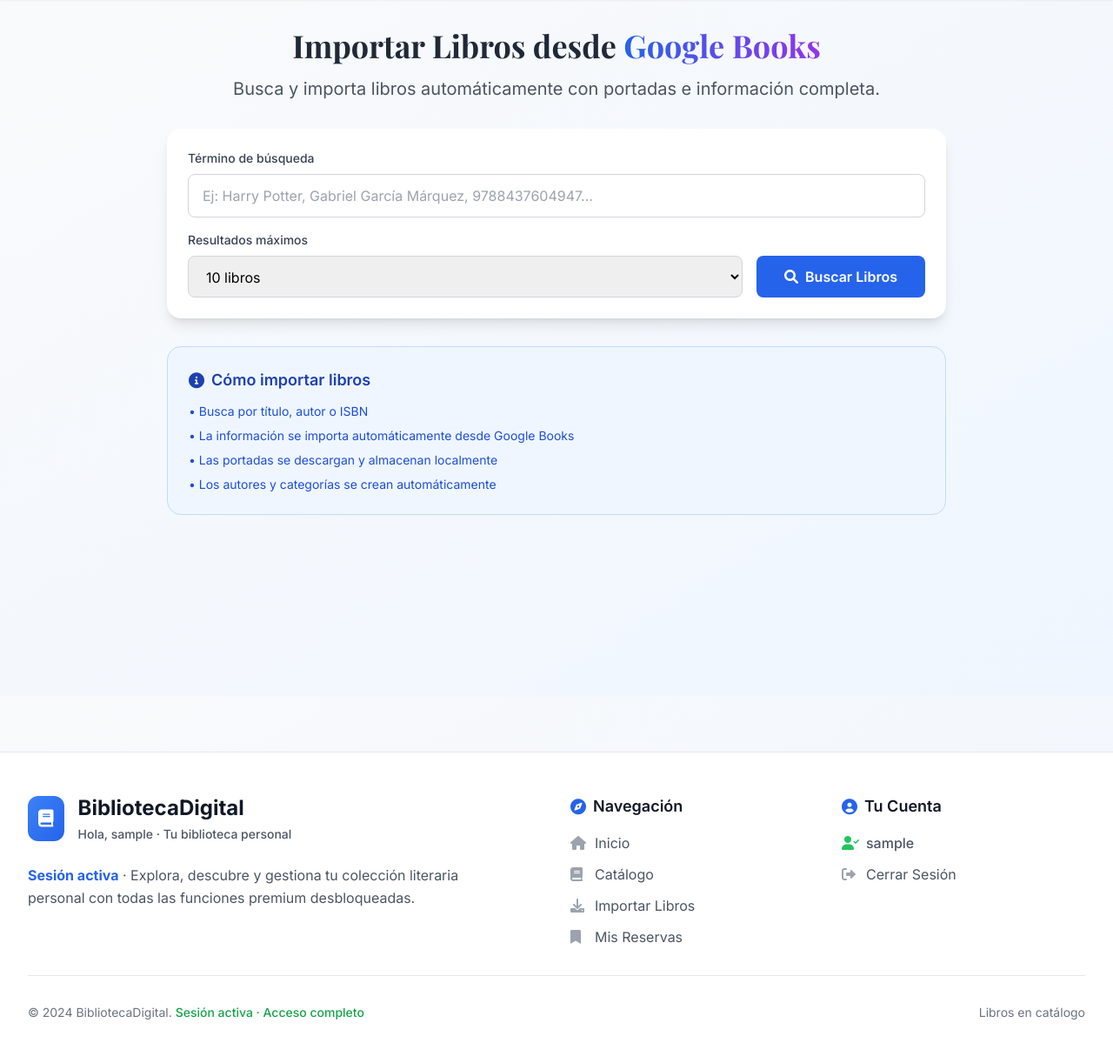
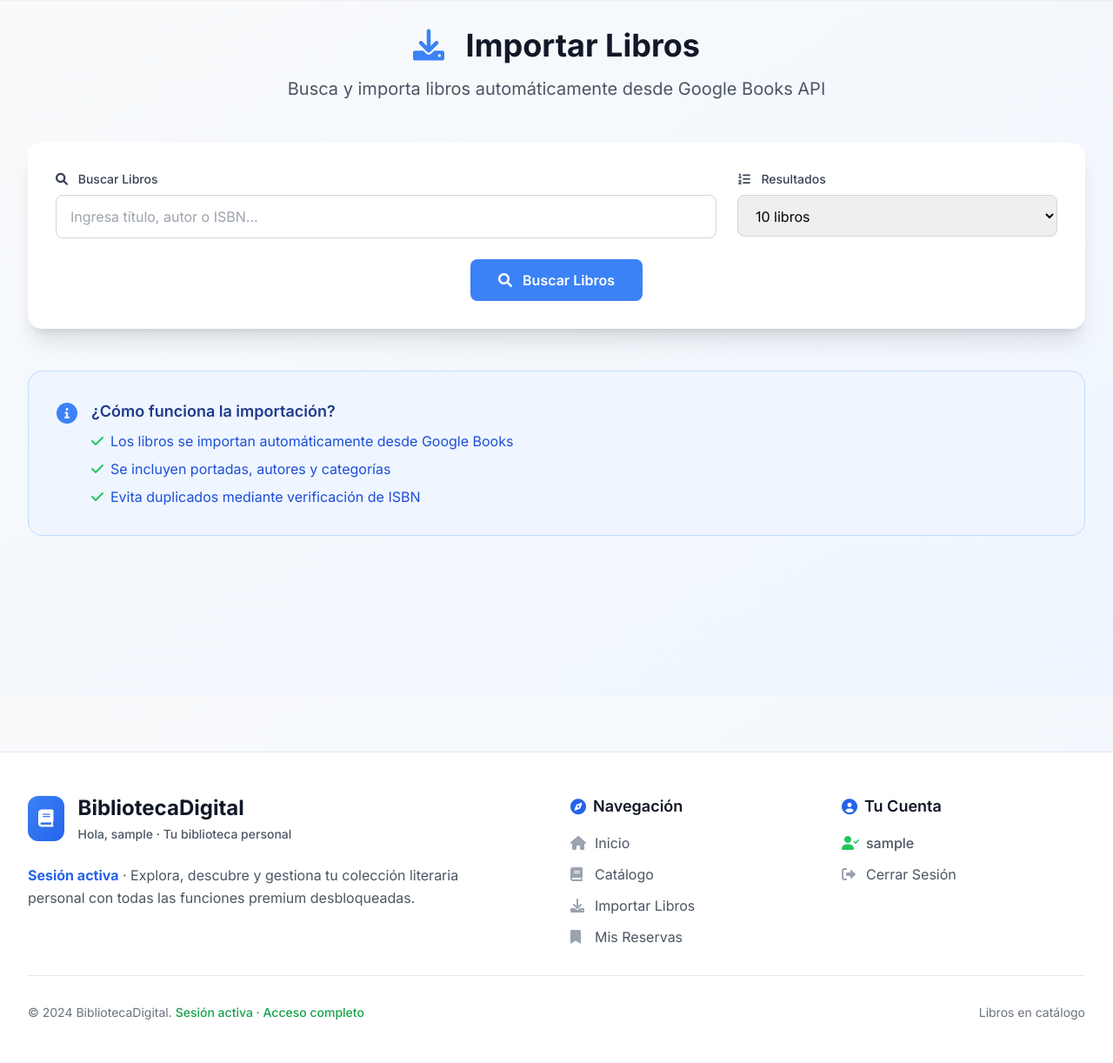
Before and after one commit to MarceloAdan73/biblioteca-django, a Django app: page /importar-libros/ in a window 1280 px wide. Shown: the part 65-1287 px from the top of the page at 87% size. Run offline with Django 5.2, Linux system fonts and the light colour scheme; the visitor is signed in with stand-in values (Sample User, id 1); some libraries are stand-ins or nearby versions.

Commit message:
fix: corregir importación de libros - soporte GET/POST y mejor UI

```diff
--- a/biblioteca/views.py
+++ b/biblioteca/views.py
@@ -24,6 +24,16 @@
 def libro_list(request):
     libros = Libro.objects.all()
     categorias = Categoria.objects.all()
+
+    # Filtrar por categoría si se proporciona
+    categoria_id = request.GET.get('categoria')
+    if categoria_id:
+        libros = libros.filter(categorias__id=categoria_id)
+
+    # Buscar por query si se proporciona
+    query = request.GET.get('q')
+    if query:
+        libros = libros.filter(titulo__icontains=query)
 
     context = {
         'libros': libros,
@@ -57,34 +67,45 @@
 
 @login_required
 def importar_libros(request):
-    if request.method == 'POST':
-        query = request.POST.get('query', '').strip()
-        max_results = int(request.POST.get('max_results', 5))
+    resultados = None
+    query_actual = ""
 
-        if not query:
-            messages.error(request, 'Por favor ingresa un término de búsqueda')
-            return redirect('importar_libros')
+    # Manejar tanto GET como POST
+    if request.method in ['GET', 'POST']:
+        query = request.POST.get('query') or request.GET.get('q', '').strip()
+        max_results = int(request.POST.get('max_results') or request.GET.get('max_results', 5))
+        accion = request.POST.get('accion')
 
-        api = GoogleBooksAPI()
-        resultados = api.buscar_libros(query, max_results)
+        query_actual = query
 
-        if resultados and 'items' in resultados:
-            libros_importados = 0
-            for item in resultados['items'][:max_results]:
-                libro = api.importar_libro_desde_api(item)
-                if libro:
-                    libros_importados += 1
+        if query:
+            api = GoogleBooksAPI()
+            resultados = api.buscar_libros(query, max_results)
 
-            if libros_importados > 0:
-                messages.success(request, f'✅ Se importaron {libros_importados} libros correctamente')
-            else:
-                messages.info(request, 'No se pudieron importar nuevos libros (posiblemente ya existen)')
-        else:
-            messages.warning(request, 'No se encontraron libros con esos criterios')
+            # Si es POST y se solicita importar
+            if request.method == 'POST' and accion == 'importar' and resultados and 'items' in resultados:
+                libros_importados = 0
+                for item in resultados['items'][:max_results]:
+                    libro = api.importar_libro_desde_api(item)
+                    if libro:
+                        libros_importados += 1
 
-        return redirect('libro_list')
+                if libros_importados > 0:
+                    messages.success(request, f'✅ Se importaron {libros_importados} libros correctamente')
+                    return redirect('libro_list')
+                else:
+                    messages.info(request, 'No se pudieron importar nuevos libros (posiblemente ya existen)')
 
-    return render(request, 'biblioteca/importar_libros.html')
+            # Si hay error en la API
+            if 'error' in resultados:
+                messages.error(request, f'Error en la búsqueda: {resultados["error"]}')
+
+    context = {
+        'resultados': resultados,
+        'query_actual': query_actual,
+        'user': request.user,
+    }
+    return render(request, 'biblioteca/importar_libros.html', context)
 
 @login_required
 def reservar_libro(request, id):
--- a/templates/biblioteca/importar_libros.html
+++ b/templates/biblioteca/importar_libros.html
@@ -1,135 +1,170 @@
 {% extends 'base.html' %}
 {% load static %}
 
-{% block title %}Importar Libros - Biblioteca Digital{% endblock %}
-
 {% block content %}
-<div class="min-h-screen bg-gradient-to-br from-gray-50 to-blue-50 dark:bg-gradient-to-br dark:from-gray-900 dark:to-gray-800 py-8 px-4">
-    <div class="max-w-4xl mx-auto">
+<div class="min-h-screen bg-gradient-to-br from-gray-50 to-blue-50 dark:from-gray-900 dark:to-gray-800 py-8">
+    <div class="max-w-7xl mx-auto px-4 sm:px-6 lg:px-8">
         <!-- Header -->
-        <div class="text-center mb-8">
-            <h1 class="text-4xl font-display font-bold text-gray-800 dark:text-white mb-4">
-                Importar Libros desde
-                <span class="bg-gradient-to-r from-blue-600 to-purple-600 bg-clip-text text-transparent">Google Books</span>
+        <div class="text-center mb-12">
+            <h1 class="text-4xl font-bold text-gray-900 dark:text-white mb-4">
+                <i class="fas fa-download mr-4 text-primary-500"></i>
+                Importar Libros
             </h1>
-            <p class="text-xl text-gray-600 dark:text-gray-300 mb-6">
-                Busca y importa libros automáticamente con portadas e información completa.
+            <p class="text-xl text-gray-600 dark:text-gray-300 max-w-2xl mx-auto">
+                Busca y importa libros automáticamente desde Google Books API
             </p>
         </div>
 
         <!-- Search Form -->
-        <div class="bg-white dark:bg-gray-800 rounded-2xl shadow-lg dark:shadow-gray-900/30 p-6 mb-8">
-            <form method="get" class="space-y-4">
-                <div>
-                    <label for="q" class="block text-sm font-medium text-gray-700 dark:text-gray-300 mb-2">
-                        Término de búsqueda
+        <div class="bg-white dark:bg-gray-800 rounded-2xl shadow-xl p-8 mb-8">
+            <form method="get" class="space-y-6">
+                <div class="grid grid-cols-1 md:grid-cols-3 gap-6">
+                    <div class="md:col-span-2">
+                        <label for="query" class="block text-sm font-medium text-gray-700 dark:text-gray-300 mb-2">
+                            <i class="fas fa-search mr-2"></i>
+                            Buscar Libros
                         </label>
-                    <input type="text" name="q" id="q" value="{{ query }}"
-                           class="w-full px-4 py-3 border border-gray-300 dark:border-gray-600 rounded-lg focus:ring-2 focus:ring-primary-500 focus:border-primary-500 dark:bg-gray-700 dark:text-white"
-                           placeholder="Ej: Harry Potter, Gabriel García Márquez, 9788437604947..."
-                           required>
+                        <input
+                            type="text"
+                            id="query"
+                            name="q"
+                            value="{{ query_actual }}"
+                            placeholder="Ingresa título, autor o ISBN..."
+                            class="w-full px-4 py-3 border border-gray-300 dark:border-gray-600 rounded-lg focus:ring-2 focus:ring-primary-500 focus:border-transparent dark:bg-gray-700 dark:text-white"
+                            required
+                        >
                     </div>
 
-                <div class="flex flex-col sm:flex-row gap-4">
-                    <div class="flex-1">
+                    <div>
                         <label for="max_results" class="block text-sm font-medium text-gray-700 dark:text-gray-300 mb-2">
-                            Resultados máximos
+                            <i class="fas fa-list-ol mr-2"></i>
+                            Resultados
                         </label>
-                        <select name="max_results" id="max_results"
-                                class="w-full px-4 py-3 border border-gray-300 dark:border-gray-600 rounded-lg focus:ring-2 focus:ring-primary-500 focus:border-primary-500 dark:bg-gray-700 dark:text-white">
-                            <option value="10" {% if max_results == 10 %}selected{% endif %}>10 libros</option>
-                            <option value="20" {% if max_results == 20 %}selected{% endif %}>20 libros</option>
-                            <option value="40" {% if max_results == 40 %}selected{% endif %}>40 libros</option>
+                        <select
+                            id="max_results"
+                            name="max_results"
+                            class="w-full px-4 py-3 border border-gray-300 dark:border-gray-600 rounded-lg focus:ring-2 focus:ring-primary-500 focus:border-transparent dark:bg-gray-700 dark:text-white"
+                        >
+                            <option value="5">5 libros</option>
+                            <option value="10" selected>10 libros</option>
+                            <option value="15">15 libros</option>
+                            <option value="20">20 libros</option>
                         </select>
                     </div>
+                </div>
 
-                    <div class="flex items-end">
-                        <button type="submit"
-                                class="w-full bg-primary-600 hover:bg-primary-700 text-white px-8 py-3 rounded-lg font-semibold transition duration-200 flex items-center justify-center space-x-2">
+                <div class="flex justify-center">
+                    <button
+                        type="submit"
+                        class="bg-primary-500 hover:bg-primary-600 text-white px-8 py-3 rounded-lg font-semibold transition-all duration-300 transform hover:scale-105 flex items-center space-x-3"
+                    >
                         <i class="fas fa-search"></i>
                         <span>Buscar Libros</span>
                     </button>
                 </div>
-                </div>
             </form>
         </div>
 
-        <!-- Results -->
-        {% if query %}
-        <div class="bg-white dark:bg-gray-800 rounded-2xl shadow-lg dark:shadow-gray-900/30 p-6">
-            <h2 class="text-2xl font-display font-bold text-gray-800 dark:text-white mb-6">
-                Resultados para "{{ query }}"
+        <!-- Results Section -->
+        {% if resultados %}
+            <div class="bg-white dark:bg-gray-800 rounded-2xl shadow-xl p-8">
+                <div class="flex justify-between items-center mb-6">
+                    <h2 class="text-2xl font-bold text-gray-900 dark:text-white">
+                        <i class="fas fa-books mr-3 text-primary-500"></i>
+                        Resultados de "{{ query_actual }}"
                     </h2>
+                    <span class="bg-primary-100 dark:bg-primary-900 text-primary-800 dark:text-primary-200 px-3 py-1 rounded-full text-sm font-medium">
+                        {{ resultados.items|length }} libros encontrados
+                    </span>
+                </div>
 
-            {% if libros %}
-            <div class="space-y-6">
-                {% for libro in libros %}
-                <div class="border border-gray-200 dark:border-gray-700 rounded-lg p-4 hover:shadow-md dark:hover:shadow-gray-900/50 transition duration-200">
-                    <div class="flex flex-col md:flex-row gap-4">
+                {% if resultados.items %}
+                    <form method="post" class="space-y-6">
+                        {% csrf_token %}
+                        <input type="hidden" name="query" value="{{ query_actual }}">
+                        <input type="hidden" name="max_results" value="{{ request.GET.max_results|default:'10' }}">
+
+                        <div class="grid grid-cols-1 md:grid-cols-2 lg:grid-cols-3 gap-6 mb-8">
+                            {% for item in resultados.items %}
+                                {% with volume_info=item.volumeInfo %}
+                                <div class="bg-gray-50 dark:bg-gray-700 rounded-xl p-6 border-2 border-transparent hover:border-primary-300 transition-all duration-300">
+                                    <div class="flex space-x-4">
                                         <!-- Book Cover -->
                                         <div class="flex-shrink-0">
-                            {% if libro.portada %}
-                                <img src="{{ libro.portada }}" alt="{{ libro.titulo }}"
-                                     class="w-24 h-32 object-cover rounded-lg shadow-md">
+                                            {% if volume_info.imageLinks and volume_info.imageLinks.thumbnail %}
+                                                <img
+                                                    src="{{ volume_info.imageLinks.thumbnail }}"
+                                                    alt="{{ volume_info.title }}"
+                                                    class="w-20 h-28 object-cover rounded-lg shadow-md"
+                                                >
                                             {% else %}
-                                <div class="w-24 h-32 bg-gray-200 dark:bg-gray-700 rounded-lg flex items-center justify-center">
-                                    <i class="fas fa-book text-gray-400 dark:text-gray-500 text-2xl"></i>
+                                                <div class="w-20 h-28 bg-gray-200 dark:bg-gray-600 rounded-lg flex items-center justify-center">
+                                                    <i class="fas fa-book text-gray-400 text-2xl"></i>
                                                 </div>
                                             {% endif %}
                                         </div>
 
                                         <!-- Book Info -->
-                        <div class="flex-1">
-                            <h3 class="text-lg font-semibold text-gray-800 dark:text-white mb-2">
-                                {{ libro.titulo }}
+                                        <div class="flex-1 min-w-0">
+                                            <h3 class="font-semibold text-gray-900 dark:text-white text-lg mb-2 line-clamp-2">
+                                                {{ volume_info.title }}
                                             </h3>
 
-                            <p class="text-gray-600 dark:text-gray-400 mb-2">
-                                <strong>Autores:</strong>
-                                {{ libro.autores|join:", "|default:"Desconocido" }}
-                            </p>
-
-                            {% if libro.descripcion %}
-                            <p class="text-gray-600 dark:text-gray-400 text-sm mb-3 line-clamp-2">
-                                {{ libro.descripcion }}
+                                            {% if volume_info.authors %}
+                                                <p class="text-sm text-gray-600 dark:text-gray-400 mb-1">
+                                                    <i class="fas fa-user-edit mr-1"></i>
+                                                    {{ volume_info.authors|join:", "|truncatewords:3 }}
                                                 </p>
                                             {% endif %}
 
-                            <div class="flex flex-wrap gap-2 mb-3">
-                                {% if libro.isbn %}
-                                <span class="inline-flex items-center px-2.5 py-0.5 rounded-full text-xs font-medium bg-blue-100 text-blue-800 dark:bg-blue-900 dark:text-blue-200">
-                                    ISBN: {{ libro.isbn }}
-                                </span>
+                                            {% if volume_info.publishedDate %}
+                                                <p class="text-xs text-gray-500 dark:text-gray-500 mb-2">
+                                                    <i class="fas fa-calendar mr-1"></i>
+                                                    {{ volume_info.publishedDate|slice:":4" }}
+                                                </p>
                                             {% endif %}
 
-                                {% if libro.fecha_publicacion %}
-                                <span class="inline-flex items-center px-2.5 py-0.5 rounded-full text-xs font-medium bg-green-100 text-green-800 dark:bg-green-900 dark:text-green-200">
-                                    {{ libro.fecha_publicacion }}
+                                            {% if volume_info.categories %}
+                                                <div class="flex flex-wrap gap-1 mb-3">
+                                                    {% for category in volume_info.categories|slice:":2" %}
+                                                        <span class="bg-blue-100 dark:bg-blue-900 text-blue-800 dark:text-blue-200 px-2 py-1 rounded text-xs">
+                                                            {{ category }}
                                                         </span>
+                                                    {% endfor %}
+                                                </div>
                                             {% endif %}
-                            </div>
 
-                            <form method="post" class="inline">
-                                {% csrf_token %}
-                                <input type="hidden" name="libro_data" value="{{ libro|safe }}">
-                                <button type="submit"
-                                        class="bg-green-600 hover:bg-green-700 text-white px-4 py-2 rounded-lg text-sm font-medium transition duration-200 flex items-center space-x-2">
-                                    <i class="fas fa-download"></i>
-                                    <span>Importar a Biblioteca</span>
-                                </button>
-                            </form>
+                                            <input type="checkbox" name="libros_seleccionados" value="{{ forloop.counter0 }}" class="hidden" checked>
                                         </div>
                                     </div>
                                 </div>
+                                {% endwith %}
                             {% endfor %}
                         </div>
+
+                        <!-- Import Button -->
+                        <div class="text-center">
+                            <button
+                                type="submit"
+                                name="accion"
+                                value="importar"
+                                class="bg-green-500 hover:bg-green-600 text-white px-8 py-4 rounded-lg font-semibold transition-all duration-300 transform hover:scale-105 flex items-center space-x-3 mx-auto"
+                            >
+                                <i class="fas fa-download"></i>
+                                <span>Importar {{ resultados.items|length }} Libros</span>
+                            </button>
+                            <p class="text-sm text-gray-500 dark:text-gray-400 mt-3">
+                                Se importarán automáticamente todos los libros mostrados
+                            </p>
+                        </div>
+                    </form>
                 {% else %}
-            <div class="text-center py-8">
-                <i class="fas fa-search text-4xl text-gray-300 dark:text-gray-600 mb-4"></i>
-                <h3 class="text-xl font-semibold text-gray-600 dark:text-gray-400 mb-2">
+                    <div class="text-center py-12">
+                        <i class="fas fa-search text-6xl text-gray-300 dark:text-gray-600 mb-4"></i>
+                        <h3 class="text-xl font-semibold text-gray-500 dark:text-gray-400 mb-2">
                             No se encontraron libros
                         </h3>
-                <p class="text-gray-500 dark:text-gray-500">
+                        <p class="text-gray-400 dark:text-gray-500">
                             Intenta con otros términos de búsqueda
                         </p>
                     </div>
@@ -137,19 +172,42 @@
             </div>
         {% endif %}
 
-        <!-- Instructions -->
-        <div class="mt-8 bg-blue-50 dark:bg-blue-900/20 border border-blue-200 dark:border-blue-800 rounded-2xl p-6">
-            <h3 class="text-lg font-semibold text-blue-800 dark:text-blue-300 mb-3 flex items-center">
-                <i class="fas fa-info-circle mr-2"></i>
-                Cómo importar libros
+        <!-- Info Section -->
+        <div class="mt-12 bg-blue-50 dark:bg-blue-900/20 rounded-2xl p-8 border border-blue-200 dark:border-blue-800">
+            <div class="flex items-start space-x-4">
+                <div class="flex-shrink-0">
+                    <i class="fas fa-info-circle text-2xl text-blue-500"></i>
+                </div>
+                <div>
+                    <h3 class="text-lg font-semibold text-blue-900 dark:text-blue-100 mb-2">
+                        ¿Cómo funciona la importación?
                     </h3>
-            <ul class="text-blue-700 dark:text-blue-400 space-y-2 text-sm">
-                <li>• Busca por título, autor o ISBN</li>
-                <li>• La información se importa automáticamente desde Google Books</li>
-                <li>• Las portadas se descargan y almacenan localmente</li>
-                <li>• Los autores y categorías se crean automáticamente</li>
+                    <ul class="text-blue-700 dark:text-blue-300 space-y-2">
+                        <li class="flex items-center space-x-2">
+                            <i class="fas fa-check text-green-500"></i>
+                            <span>Los libros se importan automáticamente desde Google Books</span>
+                        </li>
+                        <li class="flex items-center space-x-2">
+                            <i class="fas fa-check text-green-500"></i>
+                            <span>Se incluyen portadas, autores y categorías</span>
+                        </li>
+                        <li class="flex items-center space-x-2">
+                            <i class="fas fa-check text-green-500"></i>
+                            <span>Evita duplicados mediante verificación de ISBN</span>
+                        </li>
                     </ul>
                 </div>
             </div>
         </div>
+    </div>
+</div>
+
+<style>
+.line-clamp-2 {
+    display: -webkit-box;
+    -webkit-line-clamp: 2;
+    -webkit-box-orient: vertical;
+    overflow: hidden;
+}
+</style>
 {% endblock %}
```
Lines whose indentation alone changed are shown as unchanged.
